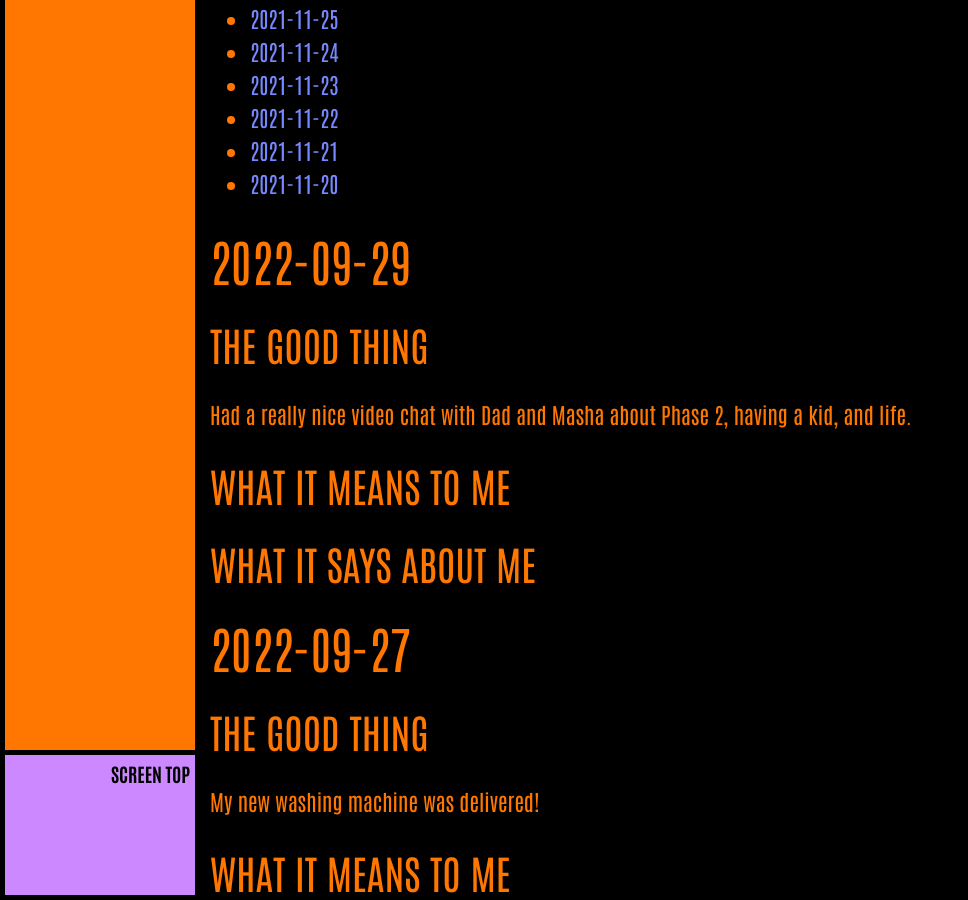
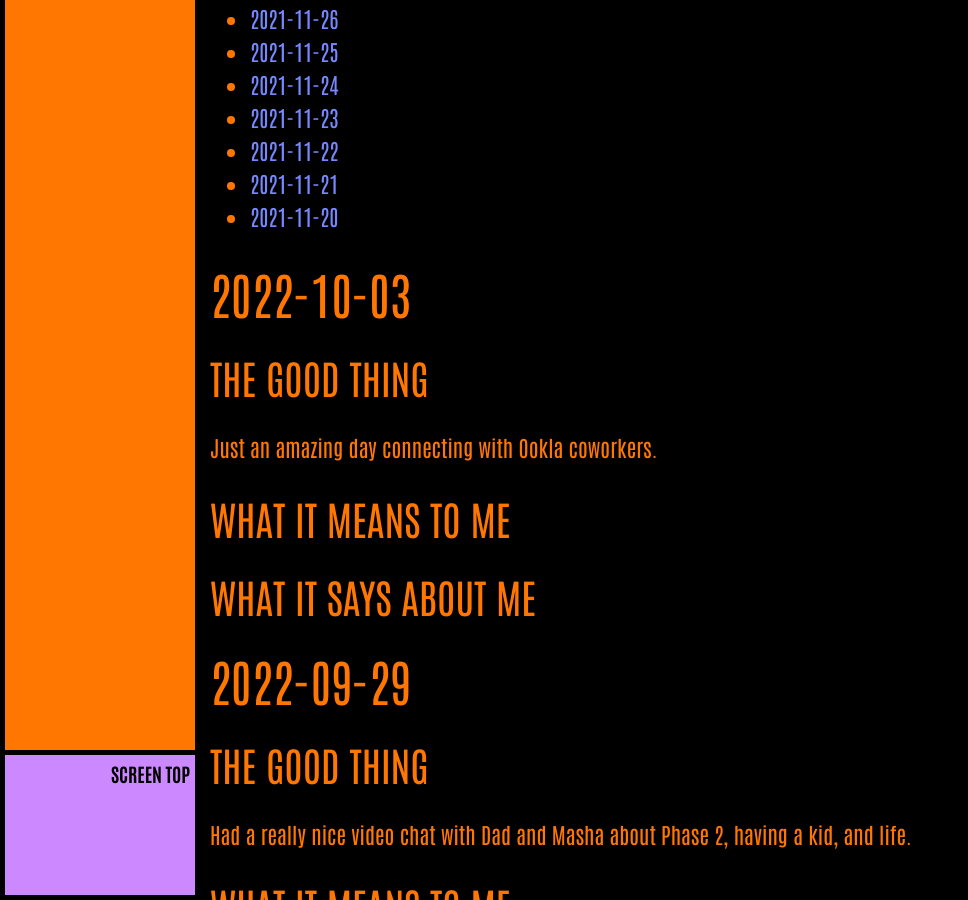
Before and after one commit to ArthurZey/arthurzey.github.io, a Jekyll site: the page built from _pages/one-good-thing.md, in a window 1280 px wide and 900 px high, scrolled down 6204 px. Shown: the whole window, without its empty margins (0-968 px from the left). Built offline with Jekyll 4.4.1, drawn with Linux system fonts in a browser that asks for light colours; some of the changed text lies outside the part shown.

Commit message:
added stub for 2022-10-03

```diff
--- a/_pages/one-good-thing.md
+++ b/_pages/one-good-thing.md
@@ -2,7 +2,7 @@
 title: One Good Thing
 description: "Accomplishments, happenings, etc, this is probably a good way to cultivate gratitude and a value orientation."
 date: "2021-12-05"
-last_modified_at: "2022-09-30T14:27:42+00:00"
+last_modified_at: "2022-10-04T17:44:36+00:00"
 tags:
   - happenings
   - draft
@@ -13,6 +13,15 @@
 {:toc}
 {::options toc_levels="2" /}
 
+## 2022-10-03
+### The Good Thing
+Just an amazing day connecting with Ookla coworkers.
+### What It Means to Me
+
+### What It Says about Me
+
+
+
 ## 2022-09-29
 ### The Good Thing
 Had a really nice video chat with Dad and Masha about Phase 2, having a kid, and life.
```
